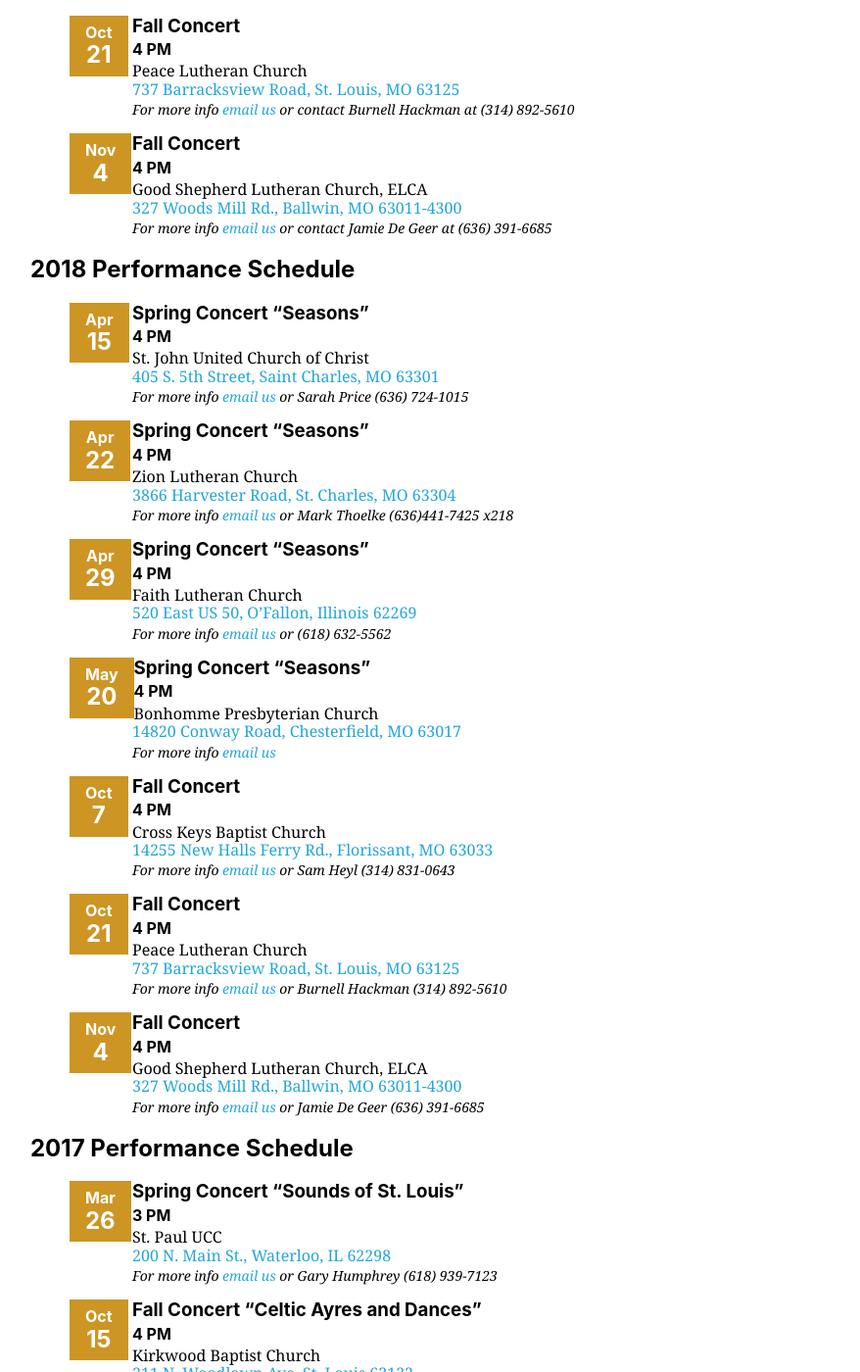
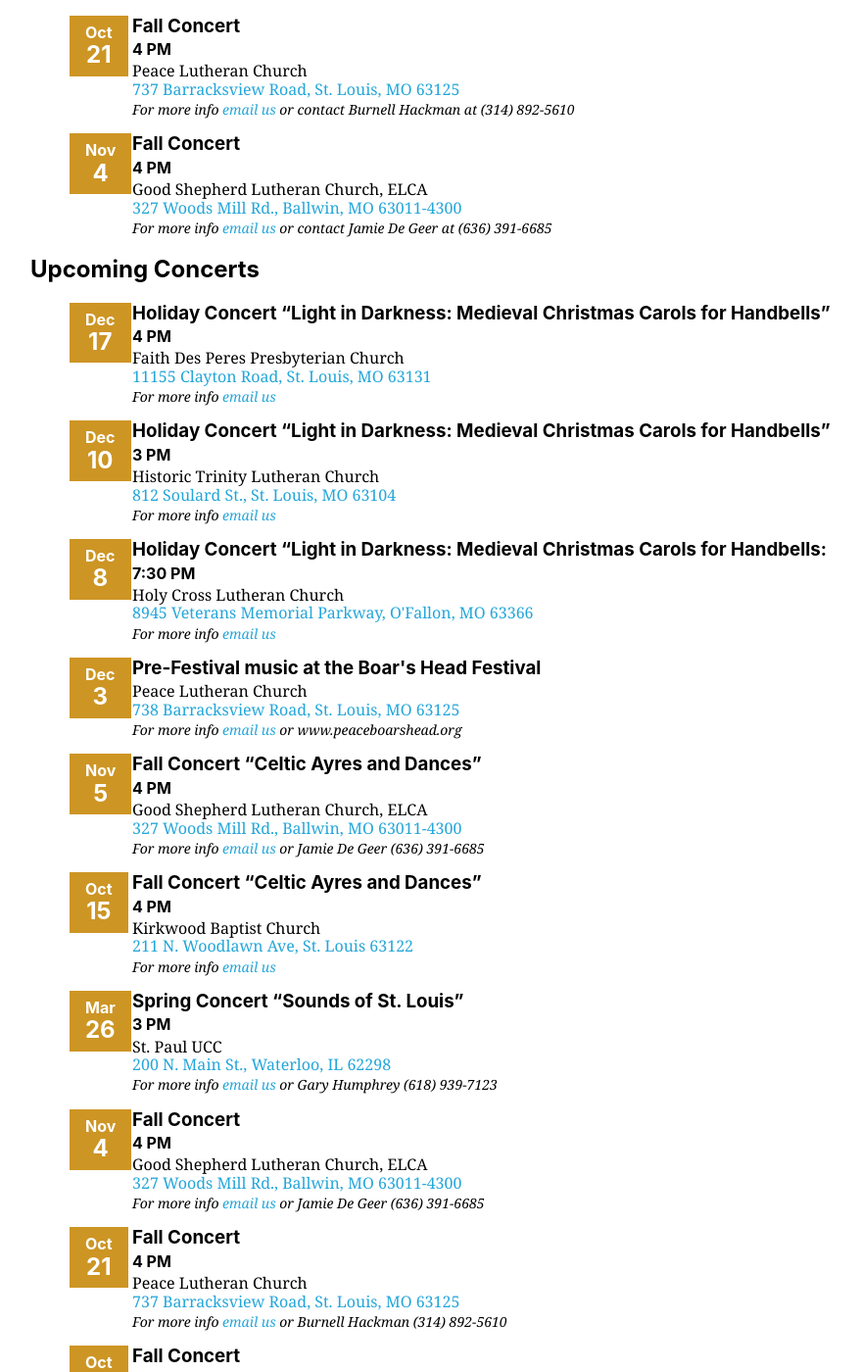
Before and after one commit to GatewayRingers/GatewayRingers.github.io, a Jekyll site: the page built from events.html, in a window 1280 px wide and 1400 px high, scrolled down 516 px. Shown: the whole window at 98% size, without its empty margins (105-983 px from the left). Built offline with Jekyll 4.4.1, drawn with Linux system fonts in a browser that asks for light colours; nearby versions of some CDN libraries; some of the changed text lies outside the part shown.

Commit message:
Update events.html

```diff
--- a/events.html
+++ b/events.html
@@ -31,6 +31,21 @@
      </li>
      </ul>
 
+<h2>Upcoming Concerts</h2>
+<ul class="list">
+{% for year_event in site.data.events reversed limit:2 %}
+  {% for concert in year_event.concerts reversed %}
+  <li class="mv3"><div class="white bg-gold fl tc f0 ph3 pv2"><span class="f5 pb0 b">{{ concert.date | date: "%b" }}</span><br><span class="f3 b">{{ concert.date | date: "%-d" }}</span></div>
+    <h3 class="pl5 mv1">{{ concert.name }}</h3>
+    <p class="pl5 mv1 b">{{ concert.time }}</p>
+    <p class="pl5 mv1 athelas">{{ concert.location }}<br>
+    <a class="link blue dim" target="_blank" href="{{ concert.href }}">{{ concert.address }}</a>
+    <p class="pl5 mv1 i f6 athelas">For more info <a class="link blue dim" href="mailto:info@gatewayringers.org">email us</a>{% if concert.contact %} or {{ concert.contact }}{% endif %}</p>
+  </li>
+  {% endfor %}
+{% endfor %}
+</ul>
+
 {% for year_event in site.data.events %}
 <h2>{{ year_event.year }} Performance Schedule</h2>
 <ul class="list">
```
